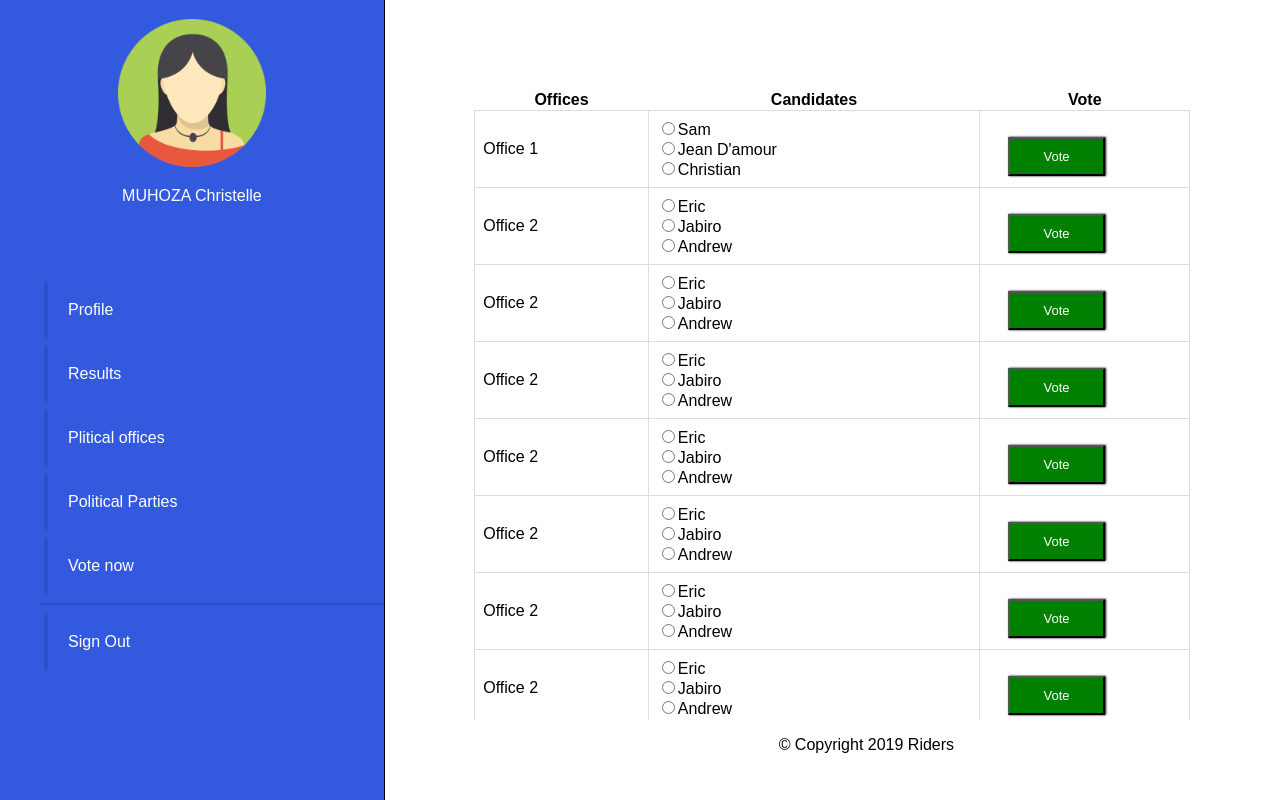
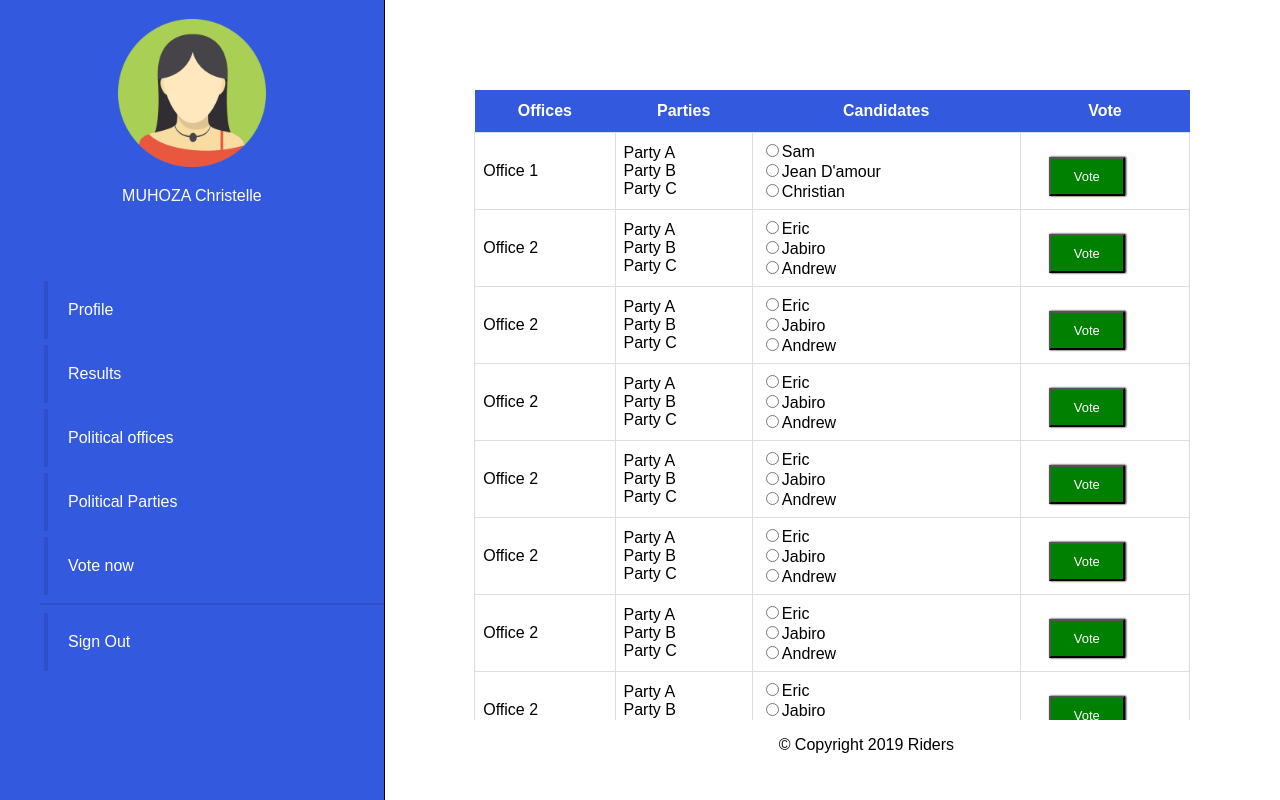
Before and after one commit to Niyitangasam/Tora, a plain HTML site: page UI/html/vote.html in a window 1280 px wide. Drawn offline with Linux system fonts and the light colour scheme.

Commit message:
[chore #165364537] add a party column

```diff
--- a/UI/css/main.css
+++ b/UI/css/main.css
@@ -120,6 +120,13 @@ a:hover {
 	width: 80%;
 	margin-left: auto;
 	margin-right: auto;
+}
+#candidates_info th {
+	padding-top: 12px;
+	padding-bottom: 12px;
+	background-color: #3359DF;
+	text-align: center;
+	color: white;
 }
 
 #results_info {
--- a/UI/html/vote.html
+++ b/UI/html/vote.html
@@ -19,8 +19,8 @@
       <ul>
         <li>Profile</li>
         <li><a href="results.html">Results</a></li>
-        <li><a href="offices.html">Plitical offices</a></li>
-        <li>Political Parties</li>
+        <li><a href="offices.html">Political offices</a></li>
+        <li> <a href="user_dashboard.html">Political Parties</a></li>
         <li><a href="vote.html">Vote now</a></li>
         <hr>
         <li>Sign Out</li>
@@ -33,6 +33,7 @@
             <thead>
               <tr>
                 <th>Offices</th>
+                <th>Parties</th>
                 <th>Candidates</th>
                 <th> Vote</th>
               </tr>
@@ -41,6 +42,11 @@
 
               <tr>
                 <td>Office 1</td>
+                <td>
+                  Party A<br>
+                  Party B<br>
+                  Party C<br>
+                </td>
                 <form class="vote">
                   <td>
                     <input type="radio" name="office1" value="sam">Sam<br>
@@ -52,6 +58,11 @@
               </tr>
               <tr>
                 <td>Office 2</td>
+                <td>
+                    Party A<br>
+                    Party B<br>
+                    Party C<br>
+                  </td>
                 <form class="vote">
                   <td>
 
@@ -65,6 +76,11 @@
               </tr>
               <tr>
                 <td>Office 2</td>
+                <td>
+                    Party A<br>
+                    Party B<br>
+                    Party C<br>
+                  </td>
                 <form class="vote">
                   <td>
 
@@ -78,6 +94,11 @@
               </tr>
               <tr>
                 <td>Office 2</td>
+                <td>
+                    Party A<br>
+                    Party B<br>
+                    Party C<br>
+                  </td>
                 <form class="vote">
                   <td>
 
@@ -91,6 +112,11 @@
               </tr>
               <tr>
                 <td>Office 2</td>
+                <td>
+                    Party A<br>
+                    Party B<br>
+                    Party C<br>
+                  </td>
                 <form class="vote">
                   <td>
 
@@ -104,6 +130,11 @@
               </tr>
               <tr>
                 <td>Office 2</td>
+                <td>
+                    Party A<br>
+                    Party B<br>
+                    Party C<br>
+                  </td>
                 <form class="vote">
                   <td>
 
@@ -117,6 +148,11 @@
               </tr>
               <tr>
                 <td>Office 2</td>
+                <td>
+                    Party A<br>
+                    Party B<br>
+                    Party C<br>
+                  </td>
                 <form class="vote">
                   <td>
 
@@ -130,6 +166,11 @@
               </tr>
               <tr>
                 <td>Office 2</td>
+                <td>
+                    Party A<br>
+                    Party B<br>
+                    Party C<br>
+                  </td>
                 <form class="vote">
                   <td>
 
@@ -143,6 +184,11 @@
               </tr>
               <tr>
                 <td>Office 2</td>
+                <td>
+                    Party A<br>
+                    Party B<br>
+                    Party C<br>
+                  </td>
                 <form class="vote">
                   <td>
 
```
Also changed, not shown: UI/html/add-new-office.html (+1 -1 lines), UI/html/offices.html (+1 -1 lines), UI/html/results.html (+2 -2 lines), UI/html/user_dashboard.html (+1 -1 lines).
